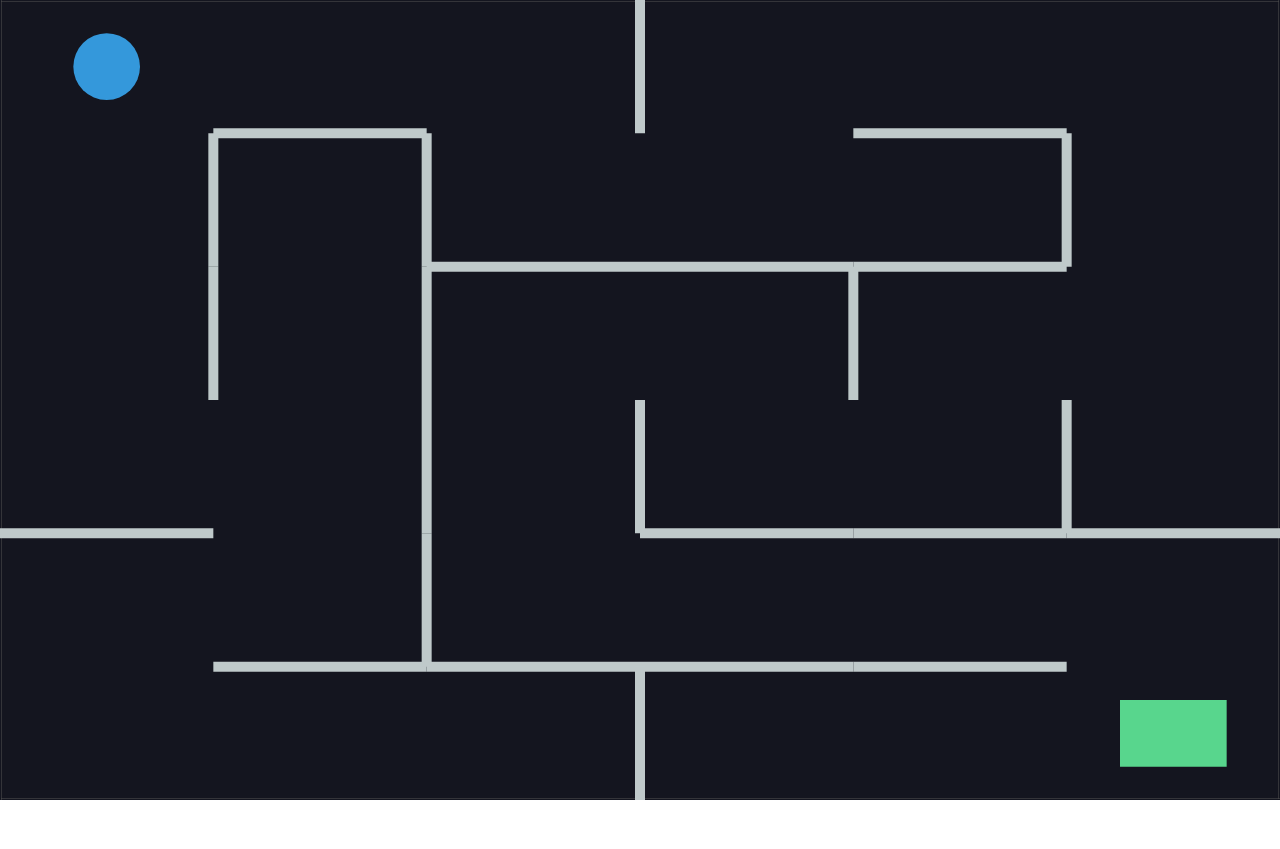
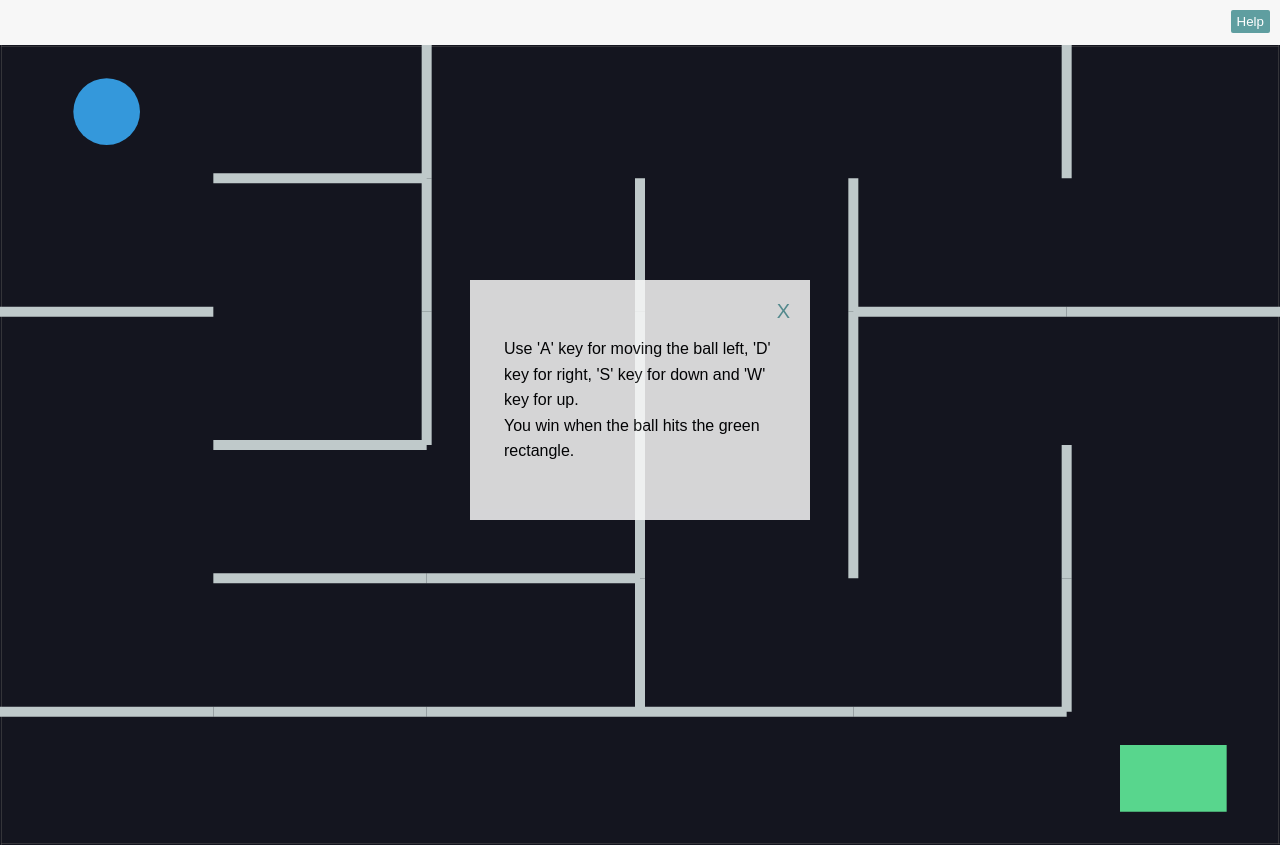
Before and after one commit to Maryam1982/Maze, a plain HTML site: page index.html in a window 1280 px wide. Before the commit the page ends 804 px from the top, so only its background shows below. Drawn offline with nearby package versions, Linux system fonts and the light colour scheme.

Commit message:
Some UX improvements

```diff
--- a/index.html
+++ b/index.html
@@ -4,33 +4,28 @@
     <meta charset="UTF-8" />
     <meta name="viewport" content="width=device-width, initial-scale=1.0" />
     <script src="https://cdnjs.cloudflare.com/ajax/libs/matter-js/0.19.0/matter.min.js"></script>
-    <style>
-      body {
-        margin: 0;
-      }
-
-      h1 {
-        font-size: 80px;
-        color: white;
-      }
-      .winner {
-        display: flex;
-        justify-content: center;
-        align-items: center;
-        z-index: 10;
-        position: absolute;
-        width: 100vw;
-        height: 100vh;
-      }
-      .hidden {
-        display: none;
-      }
-    </style>
+    <link href="./style.css" rel="stylesheet" />
   </head>
   <body>
-    <div class="winner hidden">
-      <h1>You Won!</h1>
+    <header><button onclick="showHelp()">Help</button></header>
+    <div class="container">
+      <div class="winner hidden">
+        <h1>You Won!</h1>
+        <button onclick="playAgain()">Play again!</button>
+      </div>
+      <div id="maze"></div>
+      <div class="help">
+        <button class="close" onclick="closeHelp()">X</button>
+        <div class="content">
+          <p>
+            Use 'A' key for moving the ball left, 'D' key for right, 'S' key for
+            down and 'W' key for up.
+          </p>
+          <p>You win when the ball hits the green rectangle.</p>
+        </div>
+      </div>
     </div>
+
     <script src="index.js"></script>
   </body>
 </html>
--- a/index.js
+++ b/index.js
@@ -1,5 +1,6 @@
 const { World, Engine, Runner, Bodies, Render, Body, Events } = Matter;
 
+function createMaze() {
   const width = window.innerWidth;
   const height = window.innerHeight;
 
@@ -14,7 +15,8 @@ const { world } = engine;
   engine.world.gravity.y = 0;
 
   const render = Render.create({
-  element: document.body,
+    // element: document.body,
+    element: document.querySelector("#maze"),
     engine: engine,
     options: {
       wireframes: false,
@@ -162,16 +164,22 @@ World.add(world, ball);
 
   document.addEventListener("keydown", (event) => {
     const { x, y } = ball.velocity;
-
+    //UP
     if (event.keyCode === 87) {
       Body.setVelocity(ball, { x, y: y - 5 });
     }
+
+    //RIGHT
     if (event.keyCode === 68) {
       Body.setVelocity(ball, { x: x + 5, y });
     }
+
+    //DOWN
     if (event.keyCode === 83) {
       Body.setVelocity(ball, { x, y: y + 5 });
     }
+
+    //LEFT
     if (event.keyCode === 65) {
       Body.setVelocity(ball, { x: x - 5, y });
     }
@@ -194,3 +202,28 @@ Events.on(engine, "collisionStart", (event) => {
       }
     });
   });
+}
+
+createMaze();
+
+function closeHelp() {
+  const help = document.querySelector(".help");
+  if (!help.classList.contains("hidden")) {
+    help.classList.add("hidden");
+  }
+}
+
+function showHelp() {
+  const help = document.querySelector(".help");
+  if (help.classList.contains("hidden")) {
+    help.classList.remove("hidden");
+  }
+}
+
+function playAgain() {
+  const winnerMsg = document.querySelector(".winner");
+  if (!document.querySelector(".winner").classList.contains("hidden"))
+    document.querySelector(".winner").classList.add("hidden");
+  document.querySelector("#maze").innerHTML = "";
+  createMaze();
+}
--- /dev/null
+++ b/style.css
@@ -0,0 +1,113 @@
+*,
+*::after,
+*::before {
+  margin: 0;
+  padding: 0;
+  box-sizing: inherit;
+}
+
+body {
+  margin: 0;
+  font-family: sans-serif;
+  overflow-x: hidden;
+}
+
+h1 {
+  font-size: 80px;
+  color: white;
+}
+
+p {
+  line-height: 1.6;
+}
+
+header {
+  padding: 10px 10px;
+  background-color: #f7f7f7;
+  width: 100%;
+  height: 25px;
+}
+
+header button {
+  border: none;
+  background-color: cadetblue;
+  color: white;
+  padding: 4px 6px;
+  border-radius: 2px;
+  float: right;
+  right: 20px;
+  position: relative;
+}
+
+header button:hover {
+  cursor: pointer;
+}
+.winner {
+  display: flex;
+  flex-direction: column;
+  justify-content: center;
+  align-items: center;
+  z-index: 10;
+  position: absolute;
+  width: 100vw;
+  height: 100vh;
+  row-gap: 20px;
+}
+
+.winner button {
+  display: block;
+  font-size: 16px;
+  padding: 8px 16px;
+  border: none;
+  background-color: cadetblue;
+  color: white;
+  border-radius: 5px;
+}
+.hidden {
+  display: none;
+}
+
+.help {
+  width: 300px;
+  height: 200px;
+  z-index: 100000;
+  position: absolute;
+  top: 50%;
+  left: 50%;
+  transform: translate(-50%, -50%);
+  background-color: #f7f7f7;
+  padding: 20px;
+  opacity: 0.85;
+}
+
+.content {
+  position: absolute;
+  top: 50%;
+  left: 50%;
+  transform: translate(-50%, -50%);
+  width: 80%;
+}
+
+.maze {
+  height: 100%;
+}
+
+.container {
+  clear: both;
+  width: 100%;
+  height: 100%;
+}
+
+.close {
+  background-color: transparent;
+  border: none;
+  font-size: 20px;
+  float: right;
+  top: 10px;
+  right: 10px;
+  color: cadetblue;
+}
+
+.close:hover {
+  cursor: pointer;
+}
```
Lines whose indentation alone changed are shown as unchanged.
